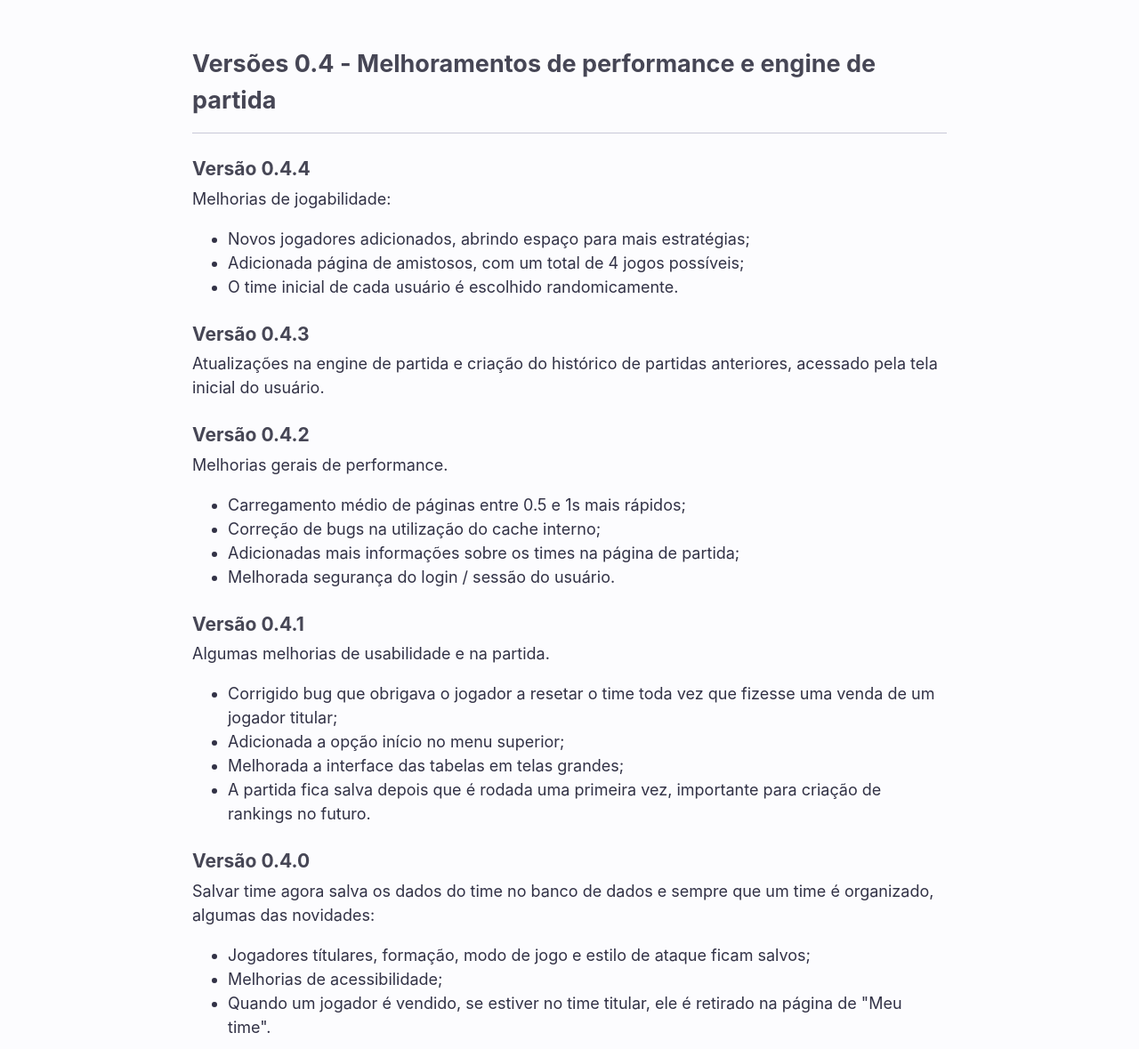
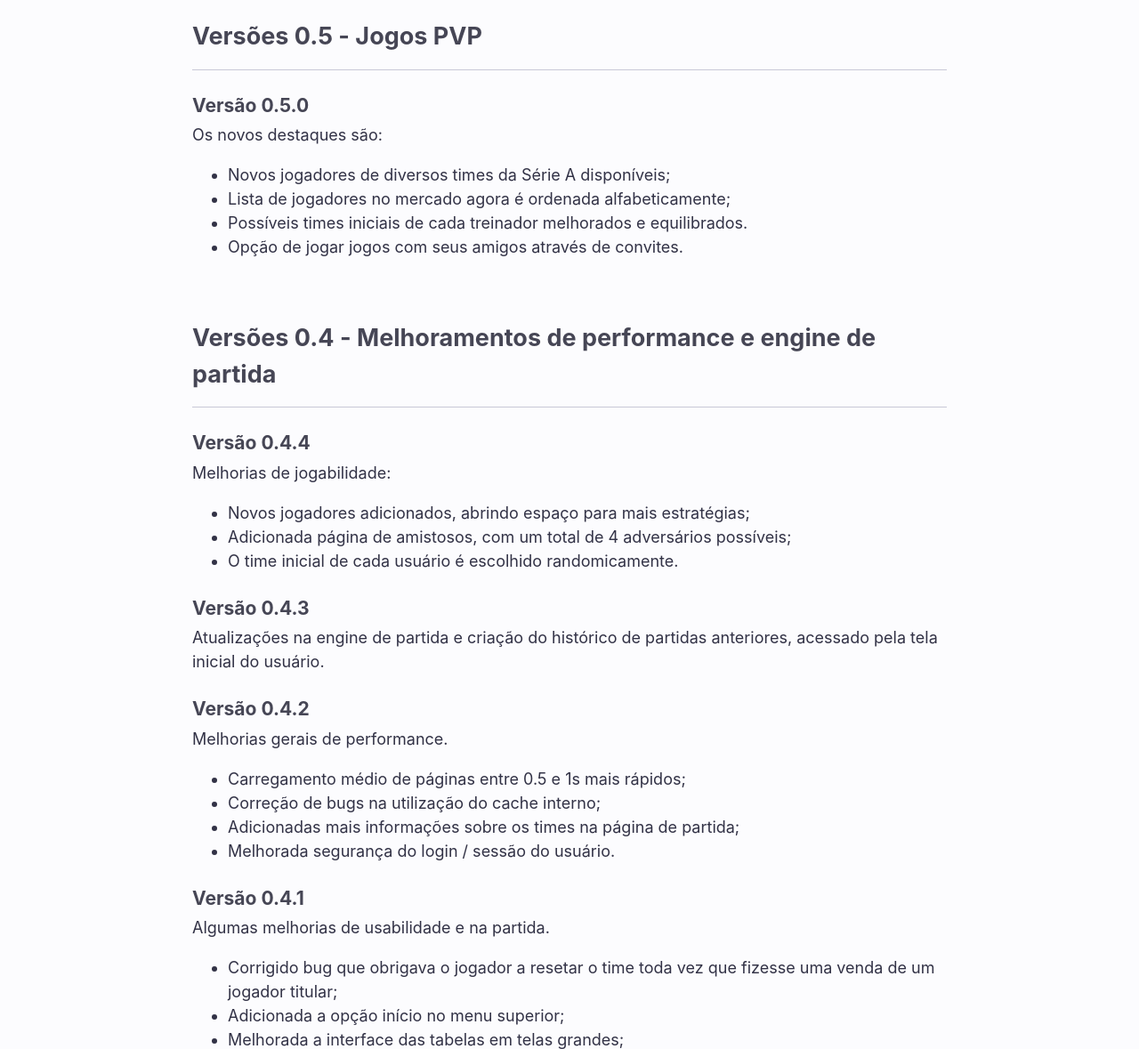
Before and after one commit to rodrigoknol/futebol, an Eleventy site: page changelog.html in a window 1280 px wide. Shown: the part 146-1325 px from the top of the page at 89% size. Built offline with nearby package versions, Linux system fonts and the light colour scheme; Eleventy itself is replaced by a stand-in of ours; files that its build step writes are made by us from their sources.

Commit message:
changelog updates

```diff
--- a/_includes/simple_base.html
+++ b/_includes/simple_base.html
@@ -51,7 +51,7 @@
   {{content}}
   <footer class="text--centered">
     <hr />
-    <p>Versão <a href="/changelog">0.4.4</a></p>
+    <p>Versão <a href="/changelog">0.5.0</a></p>
     <span>Desenvolvido por <a target="_blank" href="https://www.linkedin.com/in/rodrigoknolseisen/"
         rel="noopener">Rodrigo Knolseisen</a></span>
   </footer>
--- a/changelog.html
+++ b/changelog.html
@@ -3,6 +3,16 @@ layout: simple_base.html
 ---
 <main>
   <h1 class="text--centered text__main-title">Mudanças e melhorias</h1>
+  <h2>Versões 0.5 - Jogos PVP</h2>
+  <hr />
+  <h3>Versão 0.5.0</h3>
+  <p>Os novos destaques são:</p>
+  <ul>
+    <li>Novos jogadores de diversos times da Série A disponíveis;</li>
+    <li>Lista de jogadores no mercado agora é ordenada alfabeticamente;</li>
+    <li>Possíveis times iniciais de cada treinador melhorados e equilibrados.</li>
+    <li>Opção de jogar jogos com seus amigos através de convites.</li>
+  </ul>
   <br/>
   <h2>Versões 0.4 - Melhoramentos de performance e engine de partida</h2>
   <hr />
@@ -10,7 +20,7 @@ layout: simple_base.html
   <p>Melhorias de jogabilidade:</p>
   <ul>
     <li>Novos jogadores adicionados, abrindo espaço para mais estratégias;</li>
-    <li>Adicionada página de amistosos, com um total de 4 jogos possíveis;</li>
+    <li>Adicionada página de amistosos, com um total de 4 adversários possíveis;</li>
     <li>O time inicial de cada usuário é escolhido randomicamente.</li>
   </ul>
   <h3>Versão 0.4.3</h3>
@@ -32,7 +42,7 @@ layout: simple_base.html
     <li>A partida fica salva depois que é rodada uma primeira vez, importante para criação de rankings no futuro.</li>
   </ul>
   <h3>Versão 0.4.0</h3>
-  <p>Salvar time agora salva os dados do time no banco de dados e sempre que um time é organizado, algumas das novidades:</p>
+  <p>Agora é possível salvar os dados do time no banco de dados sempre que um time titular é organizado. Algumas das outras novidades são:</p>
   <ul>
     <li>Jogadores títulares, formação, modo de jogo e estilo de ataque ficam salvos;</li>
     <li>Melhorias de acessibilidade;</li>
@@ -47,7 +57,7 @@ layout: simple_base.html
     <li>Confirmações para venda de jogadores e resetar o time;</li>
     <li>Ícones no menu inferior;</li>
     <li>Melhorado o calculo de posse de bola dos times;</li>
-    <li>Novo estilo de botão.</li>
+    <li>Adicionado mais um estilo de botão (atenção).</li>
   </ul>
   <h3>Versão 0.3.2</h3>
   <p>Correções de erros e melhorias de layout.</p>
@@ -72,7 +82,7 @@ layout: simple_base.html
   <h3>Versão 0.2.1</h3>
   <p>Correções de erros e melhorias, os destaques são:</p>
   <ul>
-    <li>Botão de resetar jogadores voltou a funcionar;</li>
+    <li>Botão de resetar jogadores na tela de time titular voltou a funcionar;</li>
     <li>Adicionado tempo nas jogadas.</li>
   </ul>
   <h3>Versão 0.2.0</h3>
```
Also changed, not shown: dashboard.html (+1 -2 lines), friendly.html (+2 -1 lines), 7 other files.
